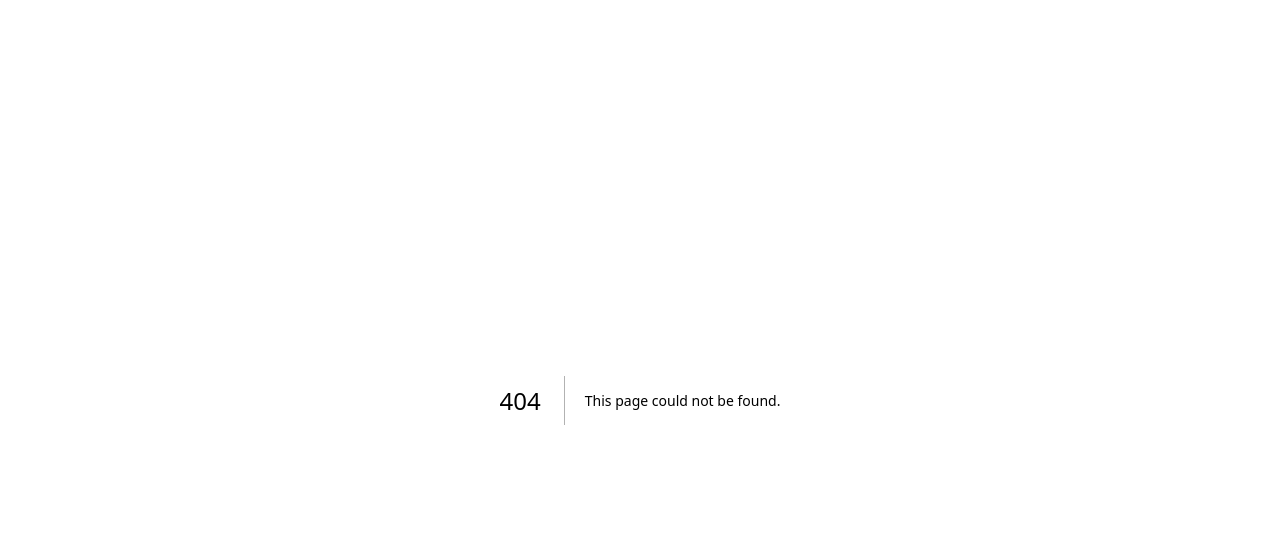
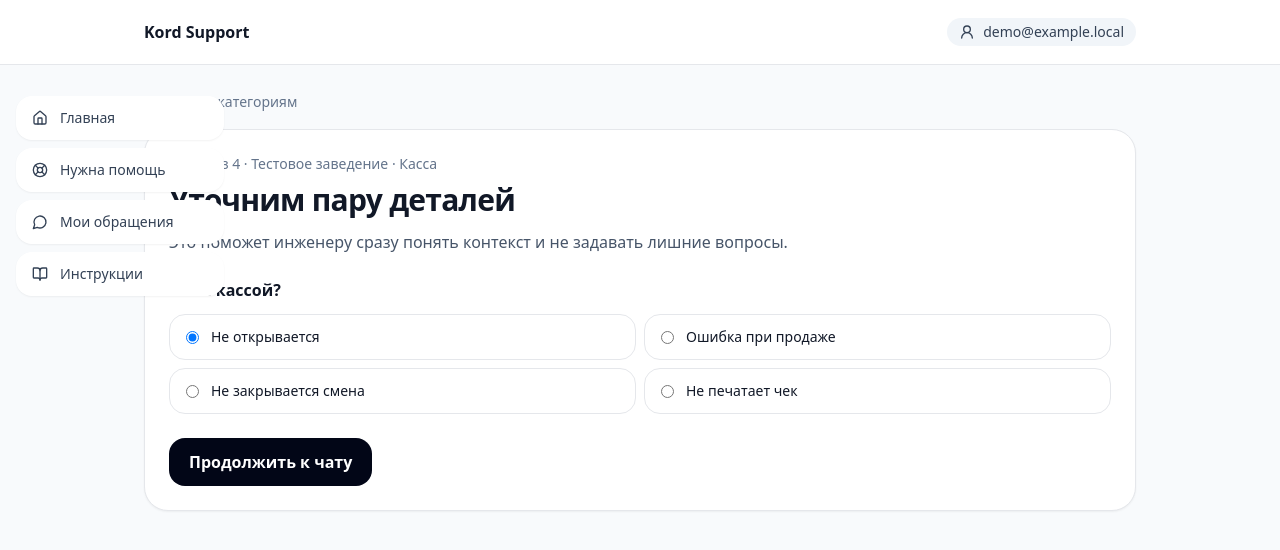
Before and after one commit to chrlie-droid/kord-support, a Next.js app in the folder frontend/: page /client/help/object/demo-venue-1/category/cash_register/questions in a window 1280 px wide. Before the commit this address had no page. Shown: the top 550 px of the page. Built offline with nearby package versions, Linux system fonts and the light colour scheme.

Commit message:
Version 0.5.1: add category questions step

```diff
--- /dev/null
+++ b/frontend/app/client/help/object/[objectId]/category/[category]/questions/page.tsx
@@ -0,0 +1,56 @@
+import Link from 'next/link';
+import { notFound } from 'next/navigation';
+
+import { ClientShell } from '@/components/client-shell';
+import { categoryQuestions, demoClientObjects } from '@/lib/client-demo';
+import { ticketCategories } from '@/lib/ticket-categories';
+
+type PageProps = {
+  params: Promise<{ objectId: string; category: string }>;
+};
+
+export default async function ClientHelpQuestionsPage({ params }: PageProps) {
+  const { objectId, category } = await params;
+  const object = demoClientObjects.find((item) => item.id === objectId);
+  const selected = ticketCategories.find((item) => item.key === category);
+
+  if (!object || !selected) {
+    notFound();
+  }
+
+  const questions = categoryQuestions[category] || [];
+  const firstAnswer = questions[0]?.options[0] || 'Не указано';
+
+  return (
+    <ClientShell>
+      <Link href={`/client/help/object/${object.id}/category`} className="text-sm text-slate-500 hover:text-slate-900">← Назад к категориям</Link>
+      <section className="mt-4 rounded-3xl border bg-white p-6 shadow-sm">
+        <p className="text-sm text-slate-500">Шаг 3 из 4 · {object.name} · {selected.title}</p>
+        <h1 className="mt-2 text-3xl font-bold tracking-tight">Уточним пару деталей</h1>
+        <p className="mt-3 text-slate-600">Это поможет инженеру сразу понять контекст и не задавать лишние вопросы.</p>
+
+        <div className="mt-6 grid gap-5">
+          {questions.length === 0 ? (
+            <div className="rounded-2xl bg-slate-50 p-4 text-sm text-slate-600">Для этой категории пока нет уточняющих вопросов.</div>
+          ) : (
+            questions.map((question) => (
+              <div key={question.id}>
+                <div className="font-semibold">{question.title}</div>
+                <div className="mt-3 grid gap-2 md:grid-cols-2">
+                  {question.options.map((option) => (
+                    <label key={option} className="flex items-center gap-3 rounded-2xl border px-4 py-3 text-sm hover:bg-slate-50">
+                      <input type="radio" name={question.id} defaultChecked={option === question.options[0]} />
+                      {option}
+                    </label>
+                  ))}
+                </div>
+              </div>
+            ))
+          )}
+        </div>
+
+        <Link href={`/client/help/object/${object.id}/category/${selected.key}/chat?answer=${encodeURIComponent(firstAnswer)}`} className="mt-6 inline-flex rounded-2xl bg-slate-950 px-5 py-3 font-semibold text-white">Продолжить к чату</Link>
+      </section>
+    </ClientShell>
+  );
+}
```
